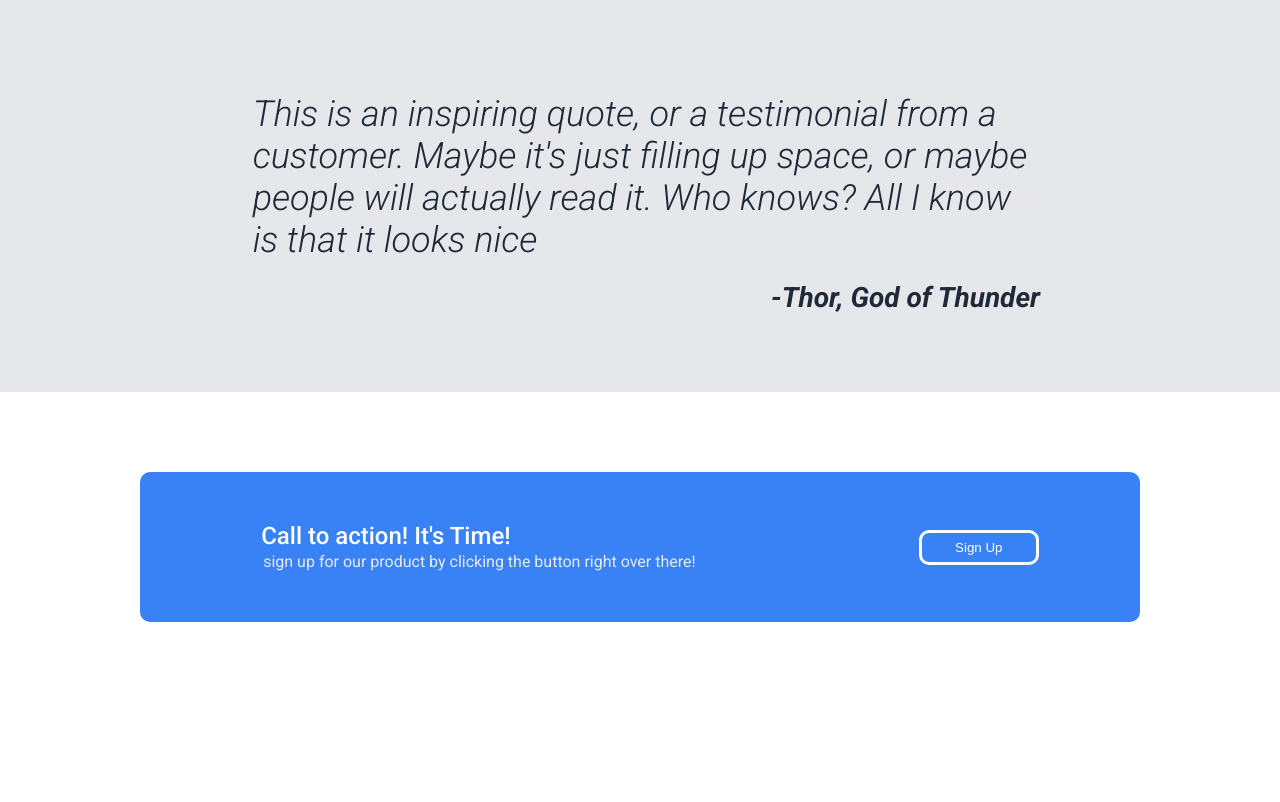
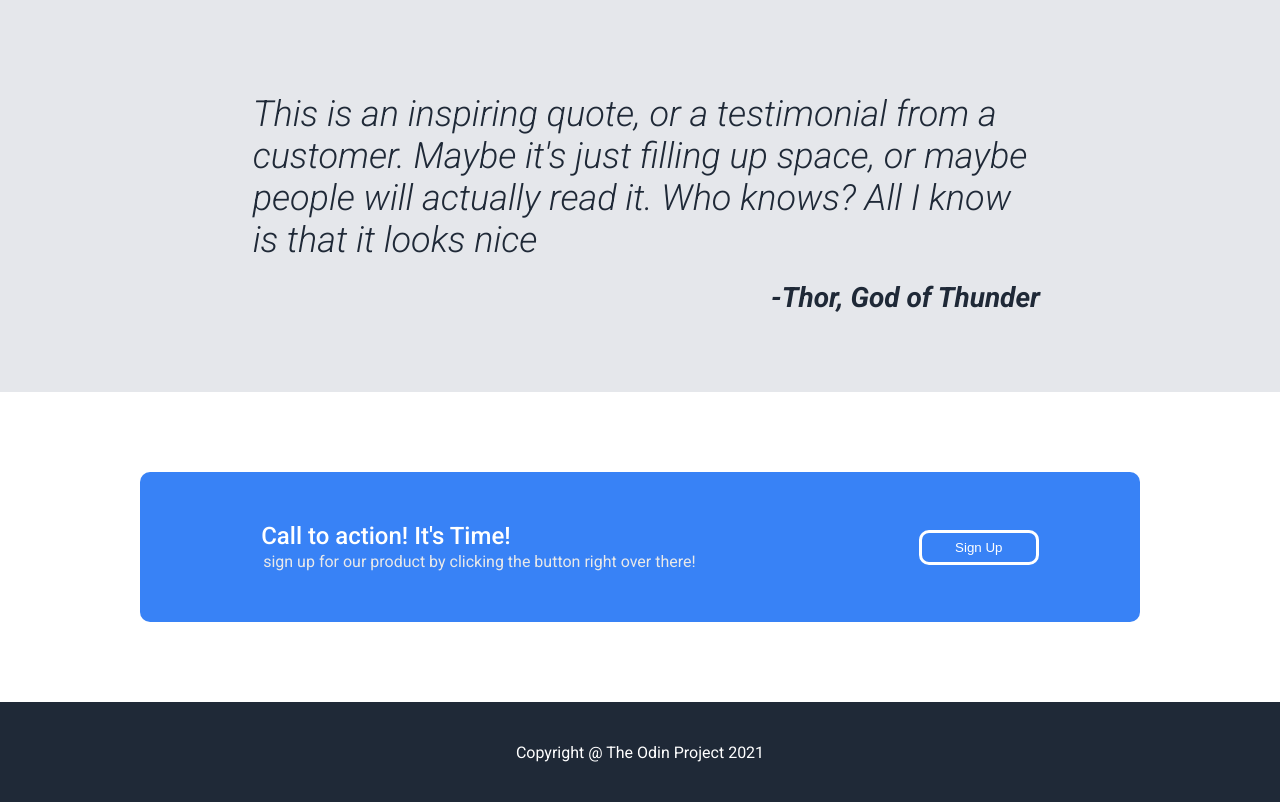
Before and after one commit to Ghav-Morales/landing-page-practice, a plain HTML site: page index.html in a window 1280 px wide. Shown: the part 989-1791 px from the top of the page. Before the commit the page ends 1691 px from the top, so only its background shows below. Drawn offline with Linux system fonts and the light colour scheme.

Commit message:
added footer credits

```diff
--- a/index.html
+++ b/index.html
@@ -69,5 +69,8 @@
             <button class="action-signup-btn">Sign Up</button>
         </div>
     </div>
+    <div class="footer">
+        <p>Copyright @ The Odin Project 2021</p>
+    </div>
 </body>
 </html>
--- a/style.css
+++ b/style.css
@@ -131,7 +131,6 @@ a{
     padding-bottom: 50px;
     text-align: end;
     width: 800px;
-    text-align: end;
     font-weight: bold;
     font-size: 28px;
 }
@@ -174,3 +173,11 @@ a{
     width: 120px;
     border-radius: 10px;
 }
+.footer{
+    background-color: #1F2937;
+    display: flex;
+    align-items: center;
+    justify-content: center;
+    color: white;
+    height: 100px;
+}
```
